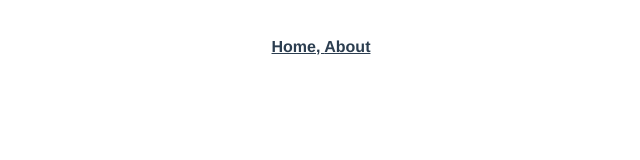
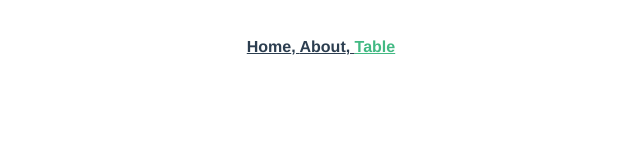
Before and after one commit to iigmir/vue-table-field-tests, a Vue app: page /table in a window 1280 px wide. Shown: the top 160 px of the page, without its empty margins (319-959 px from the left). Built offline with nearby package versions, Linux system fonts and the light colour scheme.

Commit message:
Add ne link

```diff
--- a/src/components/TheNavigation.vue
+++ b/src/components/TheNavigation.vue
@@ -18,6 +18,7 @@ export default {
         links: [
             { to: "/", name: "Home" },
             { to: "/about", name: "About" },
+            { to: "/table", name: "Table" },
         ]
     })
 };
```
